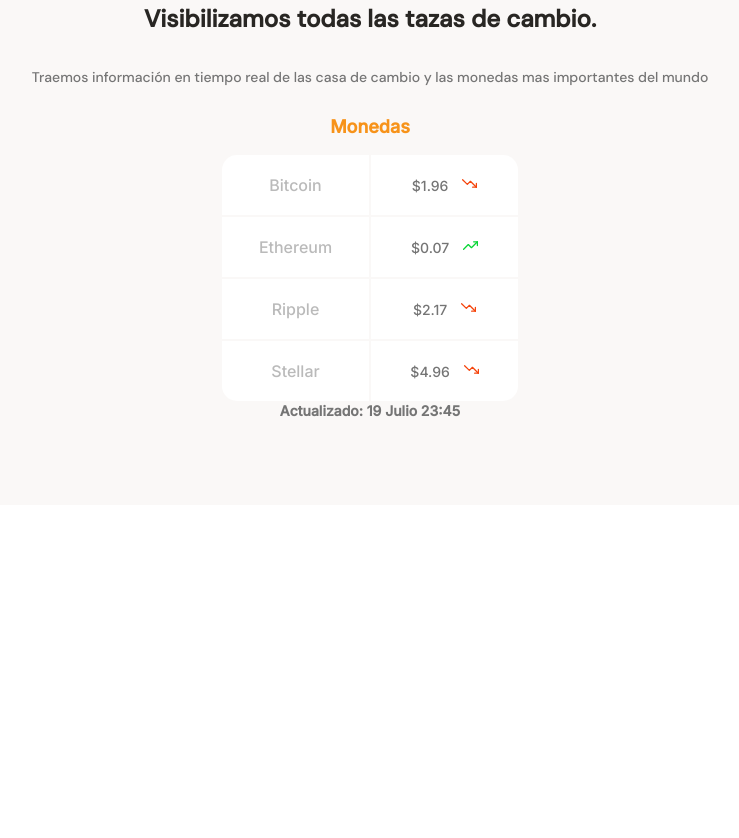
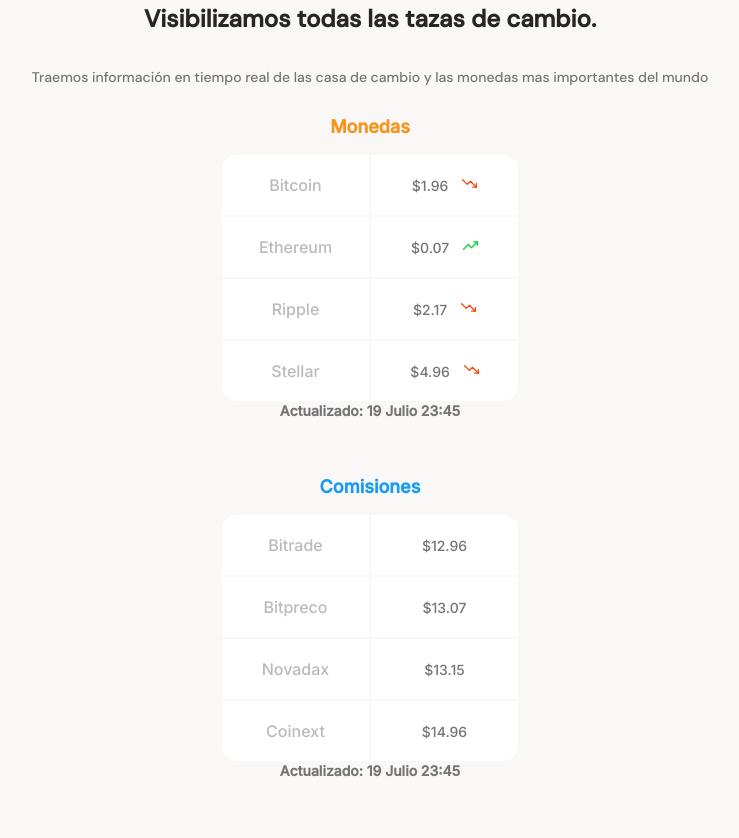
Before and after one commit to JI-Villalobos/BataBitResponsive, a plain HTML site: page index.html in a window 1280 px wide. Shown: the part 661-1499 px from the top of the page, without its empty margins (270-1009 px from the left). Before the commit the page ends 1166 px from the top, so only its background shows below. Drawn offline with Linux system fonts and the light colour scheme.

Commit message:
comisions table

```diff
--- a/index.html
+++ b/index.html
@@ -51,6 +51,33 @@
                         <p><b>Actualizado: 19 Julio 23:45</b></p>
                     </div>
                 </div>
+                <section class="main-tables-container">
+                    <div class="main-currensy-table">
+                        <p class="comisions-table--title">Comisiones</p>
+                        <div class="currency-table--container">
+                            <table>
+                                <tr>
+                                    <td class="table__top-left">Bitrade</td>
+                                    <td class="table__top-right table__right">$12.96</td>
+                                </tr>
+                                <tr>
+                                    <td>Bitpreco</td>
+                                    <td class="table__right">$13.07</td>
+                                </tr>
+                                <tr>
+                                    <td>Novadax</td>
+                                    <td class="table__right">$13.15</td>
+                                </tr>
+                                <tr>
+                                    <td class="table__botton-left">Coinext</td>
+                                    <td class="table__botton-right table__right">$14.96</td>
+                                </tr>
+                            </table>
+                        </div>
+                        <div>
+                            <p><b>Actualizado: 19 Julio 23:45</b></p>
+                        </div>
+                    </div>
             </section>
         </section>
         <section></section>
--- a/styles.css
+++ b/styles.css
@@ -234,3 +234,11 @@ main{
     background-position: center;
     background-repeat: no-repeat;
 }
+
+.main-currensy-table .comisions-table--title{
+    margin-bottom: 15px;
+    font-size: 1.8rem;
+    font-weight: bold;
+    line-height: 2.3rem;
+    color: var(--secondary-blue);
+}
```
